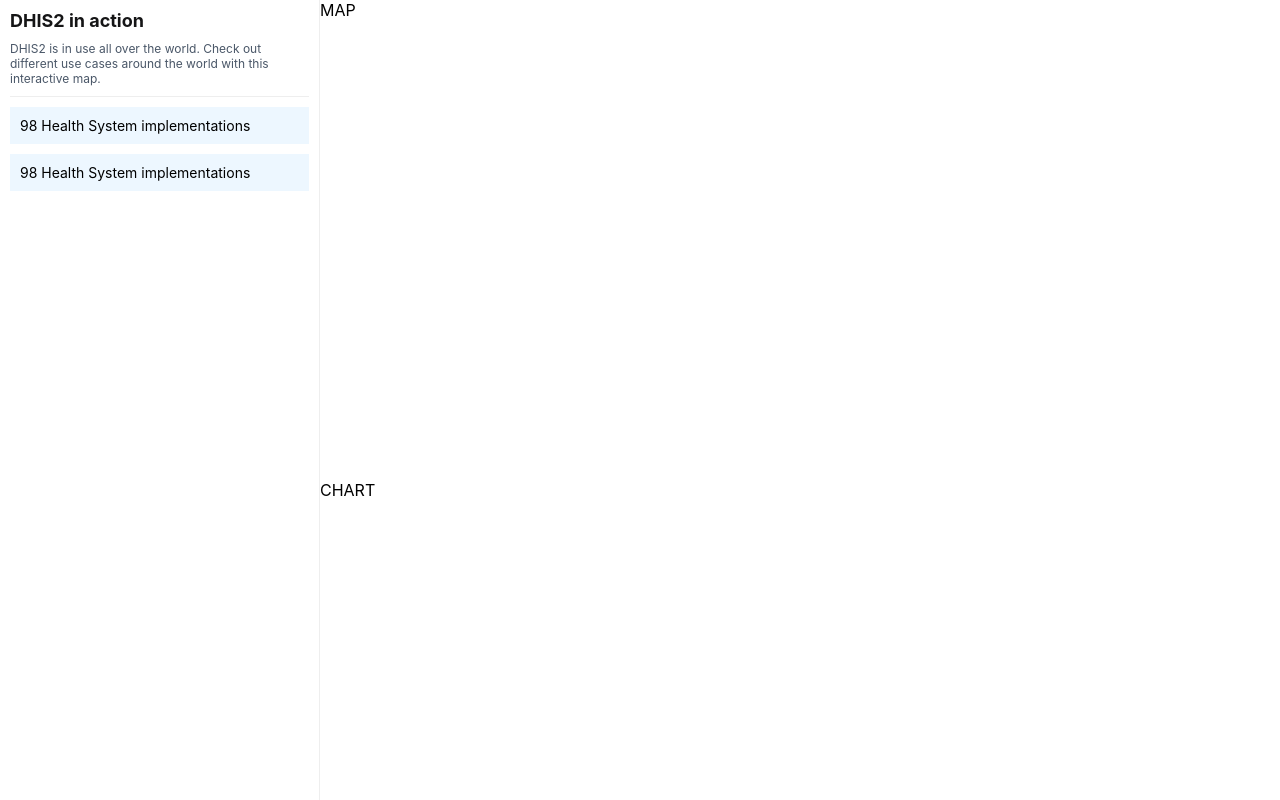
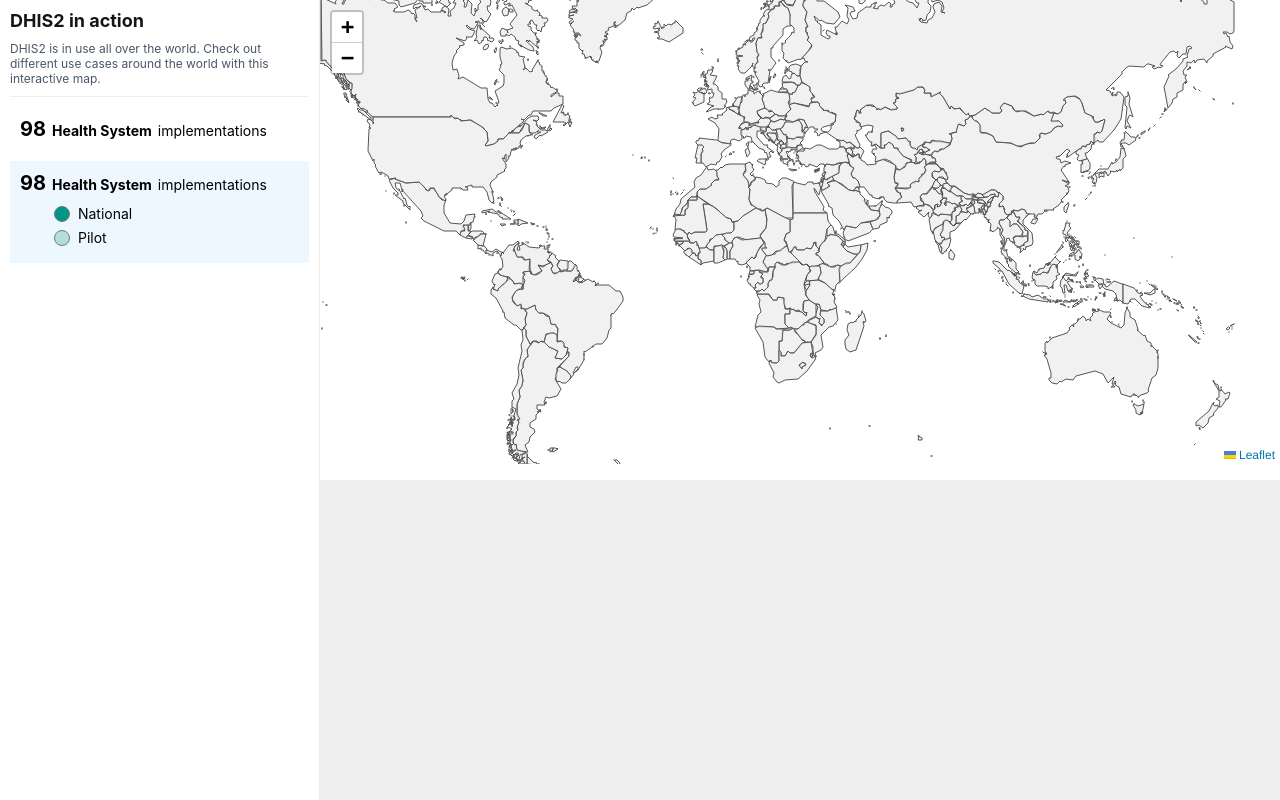
Before and after one commit to dhis2/dhis2-in-action, a React (Create React App) app: page / in a window 1280 px wide. Built offline with nearby package versions, Linux system fonts and the light colour scheme.

Commit message:
File setup

```diff
--- a/src/App.css
+++ b/src/App.css
@@ -27,19 +27,3 @@
   bottom: 0;
   right: 0;
 }
-
-.App-map {
-  position: absolute;
-  top: 0;
-  left: 0;
-  right: 0;
-  height: 58%;
-}
-
-.App-chart {
-  position: absolute;
-  bottom: 0;
-  left: 0;
-  right: 0;
-  height: 40%;
-}
--- a/src/App.js
+++ b/src/App.js
@@ -1,13 +1,15 @@
 import React from "react";
 import Sidebar from "./components/Sidebar";
+import Map from "./components/Map";
+import Chart from "./components/Chart";
 import "./App.css";
 
 const App = () => (
   <div className="App">
     <Sidebar />
     <div className="App-main">
-      <div className="App-map">MAP</div>
-      <div className="App-chart">CHART</div>
+      <Map />
+      <Chart />
     </div>
   </div>
 );
--- a/src/components/Category.css
+++ b/src/components/Category.css
@@ -1,7 +1,10 @@
 .Category {
-  background-color: #edf7ff;
   padding: 10px;
   margin: 10px 0;
+}
+
+.Category-selected {
+  background-color: #edf7ff;
 }
 
 .Category h2 {
@@ -9,3 +12,14 @@
   font-weight: normal;
   margin: 0;
 }
+
+.Category-count {
+  font-size: 20px;
+  font-weight: bold;
+  padding-right: 6px;
+}
+
+.Category-title {
+  font-weight: bold;
+  padding-right: 6px;
+}
--- a/src/components/Category.js
+++ b/src/components/Category.js
@@ -1,14 +1,18 @@
 import React from "react";
+import Legend from "./Legend";
 import "./Category.css";
 
 const Category = ({ title, count, legend, selected }) => {
-  console.log("props", title, count, legend, selected);
+  // console.log("props", title, count, legend, selected);
 
   return (
-    <div className="Category">
+    <div className={`Category${selected ? " Category-selected" : ""}`}>
       <h2>
-        {count} {title} implementations
+        <span className="Category-count">{count}</span>
+        <span className="Category-title">{title}</span>
+        implementations
       </h2>
+      {selected && <Legend items={legend} />}
     </div>
   );
 };
--- /dev/null
+++ b/src/components/Chart.css
@@ -0,0 +1,8 @@
+.Chart {
+  position: absolute;
+  bottom: 0;
+  left: 0;
+  right: 0;
+  height: 40%;
+  background: #eee;
+}
--- a/src/components/Chart.js
+++ b/src/components/Chart.js
@@ -0,0 +1,8 @@
+import React from "react";
+import "./Chart.css";
+
+const Chart = props => {
+  return <div className="Chart"></div>;
+};
+
+export default Chart;
--- /dev/null
+++ b/src/components/Legend.css
@@ -0,0 +1,18 @@
+.Legend {
+  padding: 10px 0 0 34px;
+  font-size: 14px;
+}
+
+.Legend div {
+  height: 24px;
+}
+
+.Legend span {
+  display: inline-block;
+  height: 14px;
+  width: 14px;
+  border-radius: 50%;
+  border: 1px solid #777;
+  vertical-align: bottom;
+  margin-right: 4px;
+}
--- /dev/null
+++ b/src/components/Legend.js
@@ -0,0 +1,16 @@
+import React from "react";
+import "./Legend.css";
+
+const Legend = ({ items }) => {
+  return (
+    <div className="Legend">
+      {items.map(({ code, name, color }) => (
+        <div key={code}>
+          <span style={{ backgroundColor: color }}></span> {name}
+        </div>
+      ))}
+    </div>
+  );
+};
+
+export default Legend;
--- /dev/null
+++ b/src/components/Map.css
@@ -0,0 +1,8 @@
+.Map {
+  position: absolute;
+  top: 0;
+  left: 0;
+  right: 0;
+  height: 58%;
+  background: #fff;
+}
--- a/src/components/Map.js
+++ b/src/components/Map.js
@@ -0,0 +1,33 @@
+import React, { useRef, useEffect } from "react";
+import { map, geoJSON } from "leaflet";
+import "leaflet/dist/leaflet.css";
+import "./Map.css";
+
+const Map = props => {
+  const mapContainer = useRef();
+
+  useEffect(() => {
+    const instance = map(mapContainer.current);
+
+    instance.fitBounds([
+      [-40, -110],
+      [60, 165]
+    ]);
+
+    fetch("./countries_indian_states.json")
+      .then(response => response.json())
+      .then(data => {
+        // Work with JSON data here
+        const features = geoJSON(data, {
+          color: "#555",
+          weight: 1,
+          fillColor: "#eee",
+          fillOpacity: 0.8
+        }).addTo(instance);
+      });
+  }, [mapContainer]);
+
+  return <div ref={mapContainer} className="Map"></div>;
+};
+
+export default Map;
--- a/src/components/Sidebar.js
+++ b/src/components/Sidebar.js
@@ -8,10 +8,8 @@
     title: "Health System",
     count: 98,
     legend: [
-      {
-        p: { name: "National", color: "#009688" },
-        s: { name: "Pilot", color: "#009688" }
-      }
+      { code: "p", name: "National", color: "#009688" },
+      { code: "s", name: "Pilot", color: "#B2DFDB" }
     ],
     selected: false
   },
@@ -20,10 +18,8 @@
     title: "Health System",
     count: 98,
     legend: [
-      {
-        p: { name: "National", color: "#009688" },
-        s: { name: "Pilot", color: "#009688" }
-      }
+      { code: "p", name: "National", color: "#009688" },
+      { code: "s", name: "Pilot", color: "#B2DFDB" }
     ],
     selected: true
   }
```
